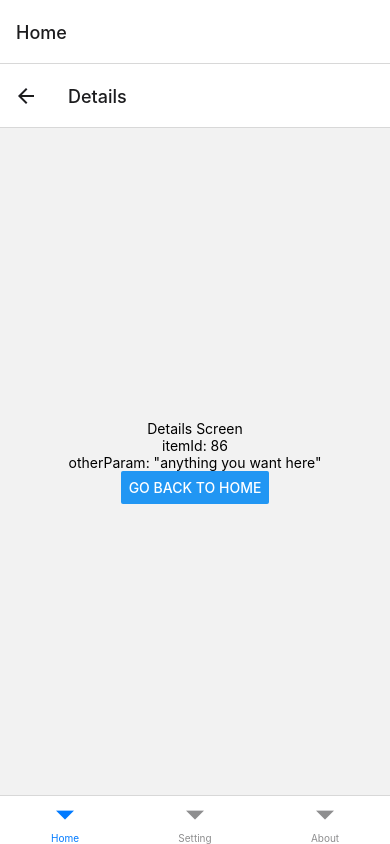
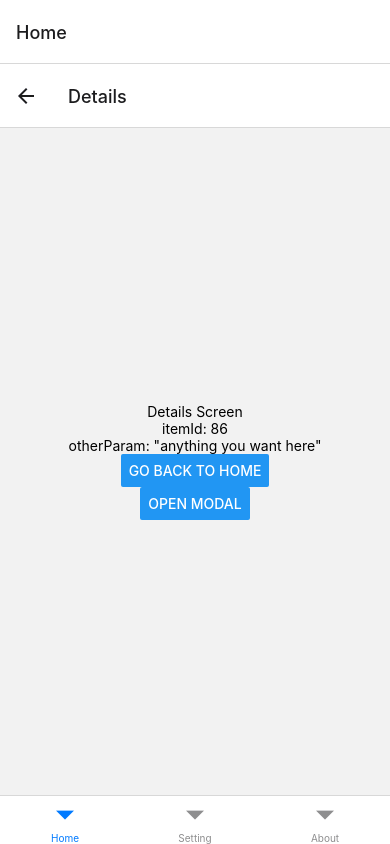
Before and after one commit to annewanghy/react-native-demo, a React Native app in the folder AwesomeProject/: screen / in a window 390 px wide. Both pictures are taken after a click on the button "GO TO DETAILS". Built offline with nearby package versions, Linux system fonts and the light colour scheme.

Commit message:
Add modal

```diff
--- a/AwesomeProject/App.tsx
+++ b/AwesomeProject/App.tsx
@@ -6,7 +6,7 @@
  */
 
 import React from 'react';
-import {Text, View, Button} from 'react-native';
+import {Text, View, Button, Modal} from 'react-native';
 import {NavigationContainer} from '@react-navigation/native';
 import {createNativeStackNavigator} from '@react-navigation/native-stack';
 import {createBottomTabNavigator} from '@react-navigation/bottom-tabs';
@@ -39,17 +39,33 @@ const DetailsScreen = ({route, navigation}) => {
         onPress={() => navigation.navigate('Home')}
         title="go back to home"
       />
+      <Button
+        onPress={() => navigation.navigate('MyModal')}
+        title="open Modal"
+      />
     </View>
   );
 };
+
+const ModalScreen = ({navigation}) => (
+  <View style={{flex: 1, alignItems: 'center', justifyContent: 'center'}}>
+    <Text style={{fontSize: 30}}>This is a modal!</Text>
+    <Button onPress={() => navigation.goBack()} title="Dismiss" />
+  </View>
+);
 
 const Stack = createNativeStackNavigator();
 
 const HomeApp = () => {
   return (
     <Stack.Navigator>
-      <Stack.Screen name="Home" component={HomeScreen} />
-      <Stack.Screen name="Details" component={DetailsScreen} />
+      <Stack.Group>
+        <Stack.Screen name="Home" component={HomeScreen} />
+        <Stack.Screen name="Details" component={DetailsScreen} />
+      </Stack.Group>
+      <Stack.Group screenOptions={{presentation: 'modal'}}>
+        <Stack.Screen name="MyModal" component={ModalScreen} />
+      </Stack.Group>
     </Stack.Navigator>
   );
 };
```
